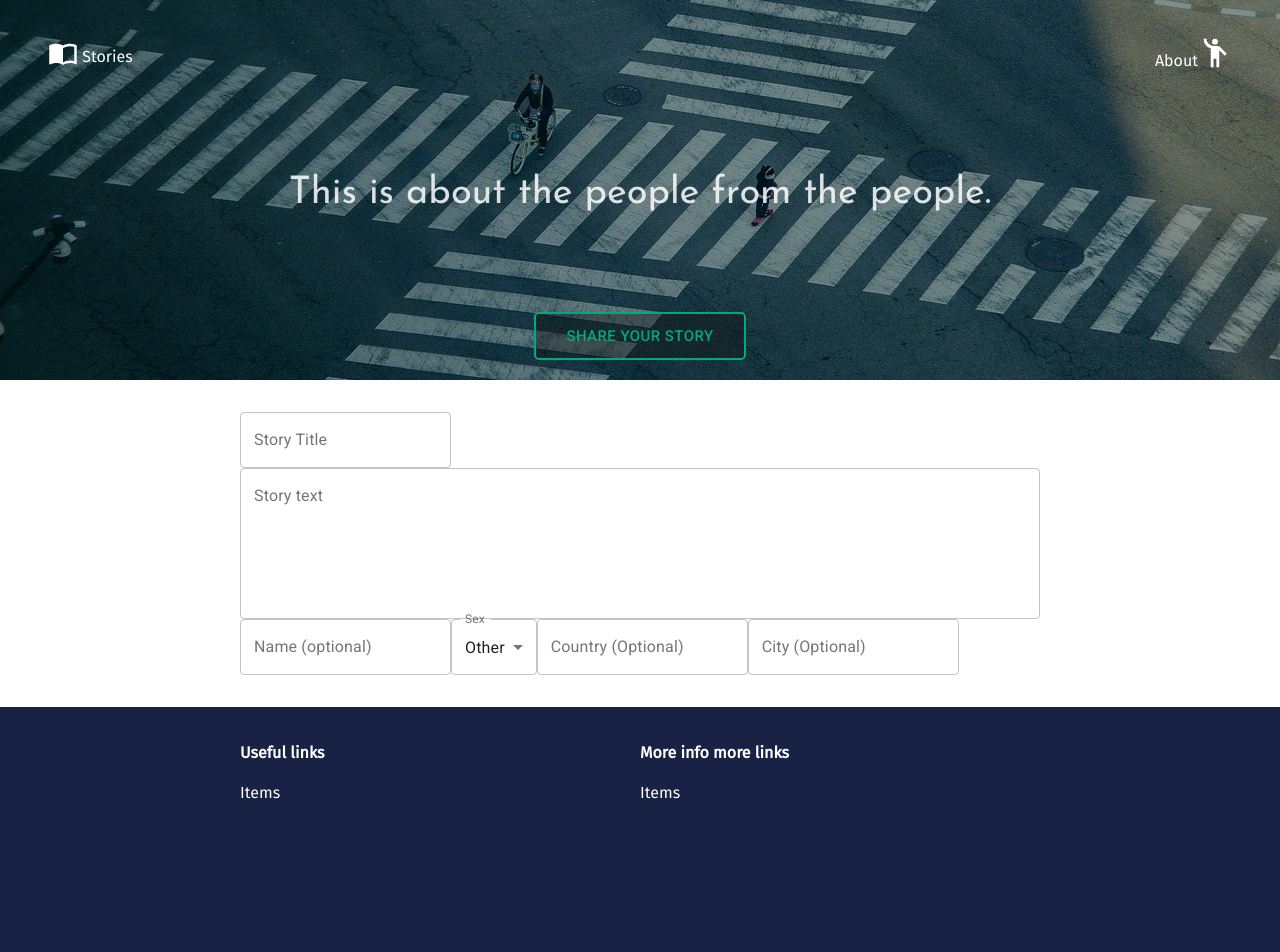
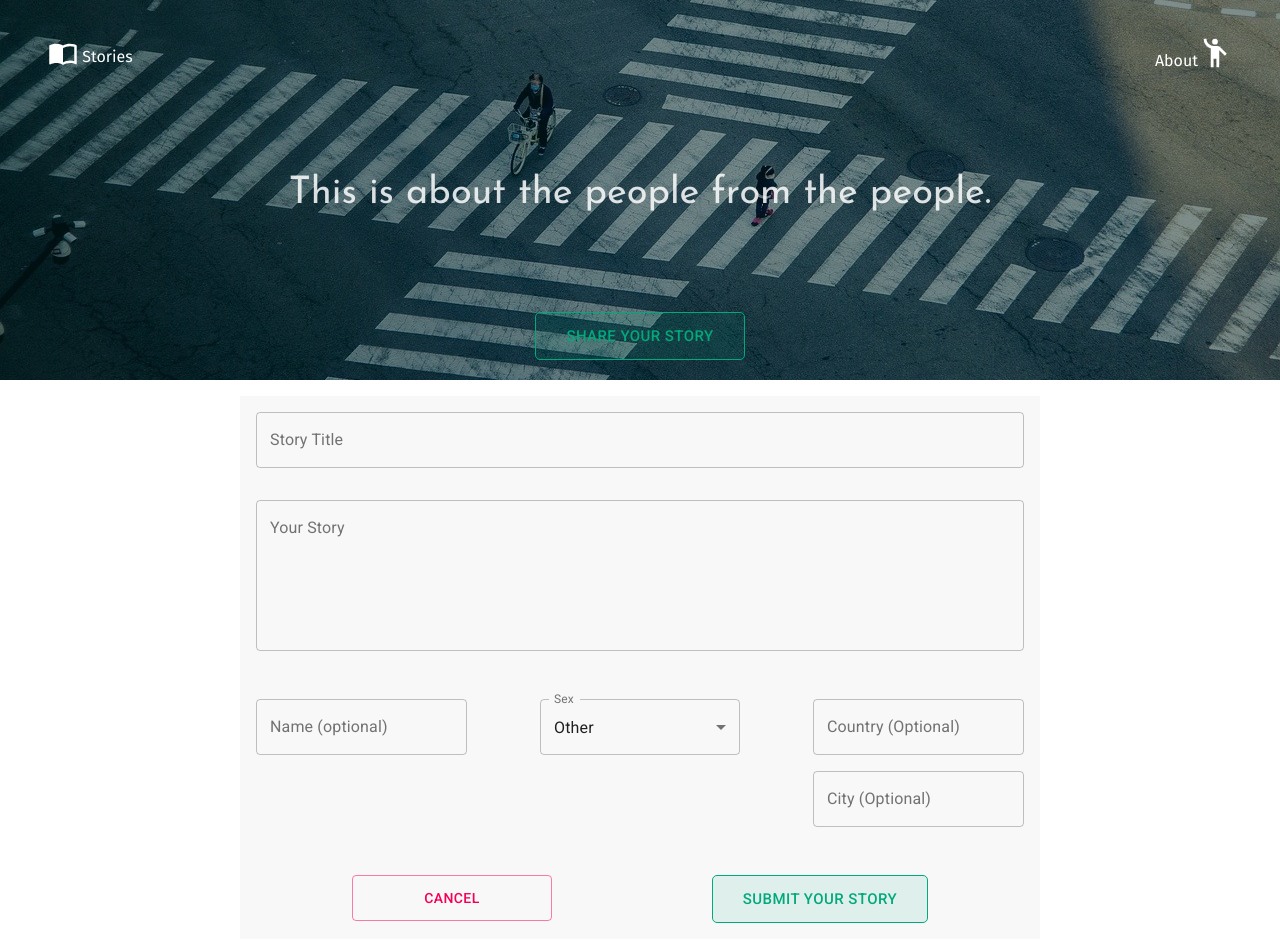
Before and after one commit to GeorgeCrisan/peopleandcovid, a React (Create React App) app: page /createstory in a window 1280 px wide. Shown: the top 952 px of the page. Built offline with nearby package versions, Linux system fonts and the light colour scheme; no server answers.

Commit message:
[chore]: more work for the form

```diff
--- a/src/Components/ButtonCustom.tsx
+++ b/src/Components/ButtonCustom.tsx
@@ -5,8 +5,8 @@ import clsx from 'clsx';
 
 const useStyles = makeStyles<any>({
   button: {
-    background: "rgba(20,20,20,0.4)",
-    border: "2px solid rgba(3, 168, 124, 1)",
+    background: "rgba(3, 168, 124, 0.1)",
+    border: "1px solid rgba(3, 168, 124, 1)",
     borderRadius: 5,
     marginBottom: 16,
     color: 'rgba(3, 168, 124, 1)',
@@ -21,7 +21,7 @@ const useStyles = makeStyles<any>({
     minWidth: "240px",
     textTransform: 'capitalize',
     "&:hover, &:focus": {
-      background: "rgba(0, 100,200,0.2)",
+      background: "rgba(3, 168, 124, 0.4)",
       color: '#004080'
     }
   }
--- a/src/Components/Modals/ShareYourStory.tsx
+++ b/src/Components/Modals/ShareYourStory.tsx
@@ -1,6 +1,8 @@
 import React, {useState, useEffect} from 'react';
-import {FormControl, InputLabel, Select, TextField, MenuItem, } from '@material-ui/core';
+import {FormControl, InputLabel, Select, TextField, MenuItem, Button, } from '@material-ui/core';
 import { css } from "emotion";
+//import formImage from '../../images/story-form.jpg';
+import ButtonCustom from '../ButtonCustom';
 
 interface FormState  {
   name: string;
@@ -25,19 +27,24 @@ function ShareYourStory() {
   return (
 
     <div className={formWrapper}>
-      <form className={""} noValidate autoComplete="off">
-        <TextField id="outlined-basic" value={formState.title} label="Story Title" variant="outlined" />
+        <FormControl style={{padding: 16, width: "100%", boxSizing: 'border-box'}}   variant="outlined">
+          <TextField  id="outlined-basic" value={formState.title} label="Story Title" variant="outlined" />
+        </FormControl>
+
+        <FormControl style={{padding: 16, width: "100%", boxSizing: 'border-box'}} variant="outlined">
           <TextField
-          style={{width: "100%"}}
             id="outlined-multiline-static"
-          label="Story text"
+            label="Your Story"
             multiline
             rows={6}
             value={formState.storytext}
             variant="outlined"
           />
-        <TextField id="outlined-basic" label="Name (optional)" variant="outlined" />
-        <FormControl variant="outlined" className={''}>
+        </FormControl>
+
+        <div className={formFooter}>
+          <TextField style={{ boxSizing: 'border-box', marginTop: 16}} id="outlined-basic" label="Name (optional)" variant="outlined" />
+          <FormControl style={{ minWidth: 200, marginTop: 16 }}   variant="outlined">
             <InputLabel id="demo-simple-select-outlined-label">Sex</InputLabel>
             <Select
               labelId="demo-simple-select-outlined-label"
@@ -51,9 +58,15 @@ function ShareYourStory() {
             <MenuItem value={'other'}>Other</MenuItem>
             </Select>
           </FormControl>
+          <FormControl style={{padding: "0 16 0 0", marginTop: 16 }}   variant="outlined">
             <TextField id="outlined-basic" value={formState.country} label="Country (Optional)" variant="outlined" />
-      <TextField id="outlined-basic" value={formState.city} label="City (Optional)" variant="outlined" />
-      </form>
+            <TextField style={{marginTop: 16}} id="outlined-basic" value={formState.city} label="City (Optional)" variant="outlined" />
+          </FormControl>
+        </div>
+      <div className={formButtons}>
+        <Button style={{height: 46, marginBottom: 16, minWidth: 200}} color='secondary' variant='outlined'> Cancel </Button>
+        <ButtonCustom onClick={(event)=> null } variant='outlined' size='large' color='default' > Submit your story </ButtonCustom>
+      </div>
     </div>
 
   );
@@ -62,8 +75,31 @@ function ShareYourStory() {
 export default ShareYourStory;
 
 const formWrapper = css`
-  margin: 32px auto;
-  padding: 0 16px;
+  margin: 16px auto;
+  box-sizing: border-box;
+  background: #f8f8f8;
   width: 100%;
   max-width: 800px;
 `;
+
+const formFooter = css`
+  display: flex;
+  justify-content: space-between;
+  width: 100%;
+  padding: 16px;
+  box-sizing: border-box;
+  flex-flow: column;
+  @media (min-width: 540px) {
+    flex-flow: row nowrap;
+  }
+`;
+
+const formButtons = css`
+  display: flex;
+  margin: 32px;
+  flex-flow: column;
+  justify-content: space-around;
+  @media (min-width: 540px) {
+    flex-flow: row nowrap;
+  }
+`;
```
Also changed, not shown: src/images/story-form.jpg (added). Lines whose indentation alone changed are shown as unchanged.
